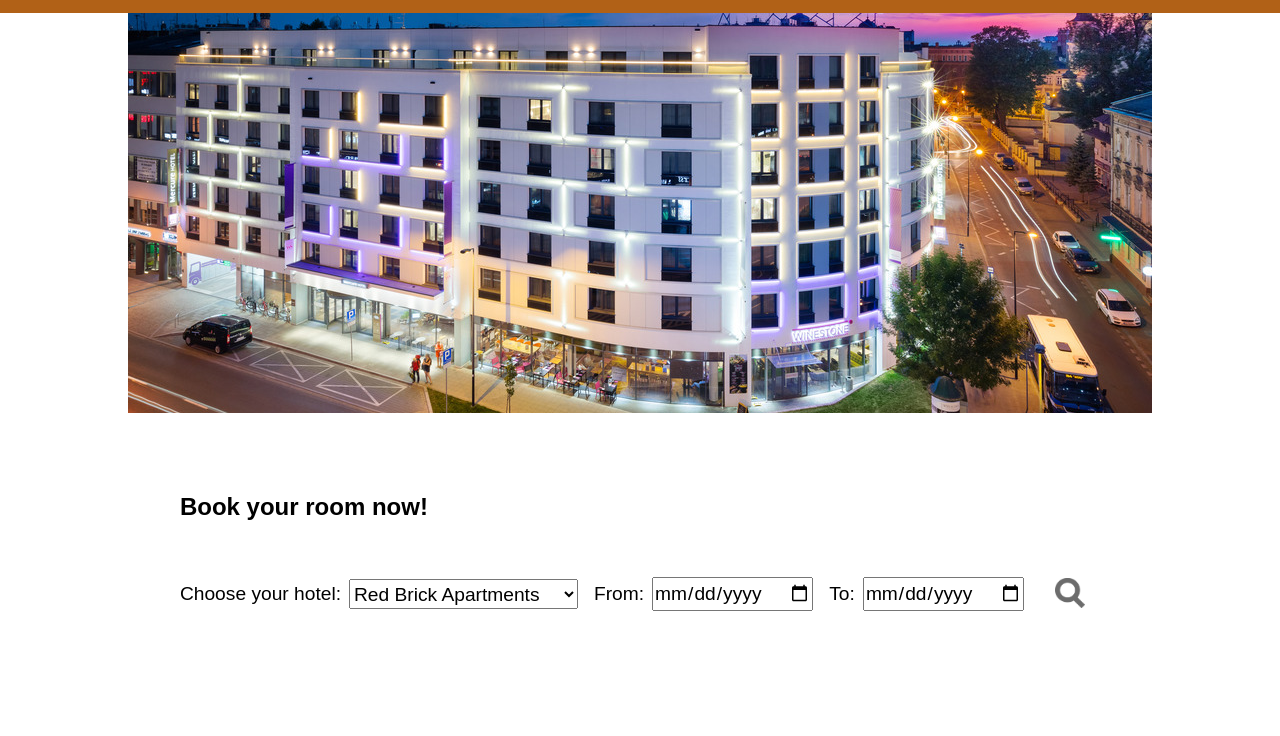
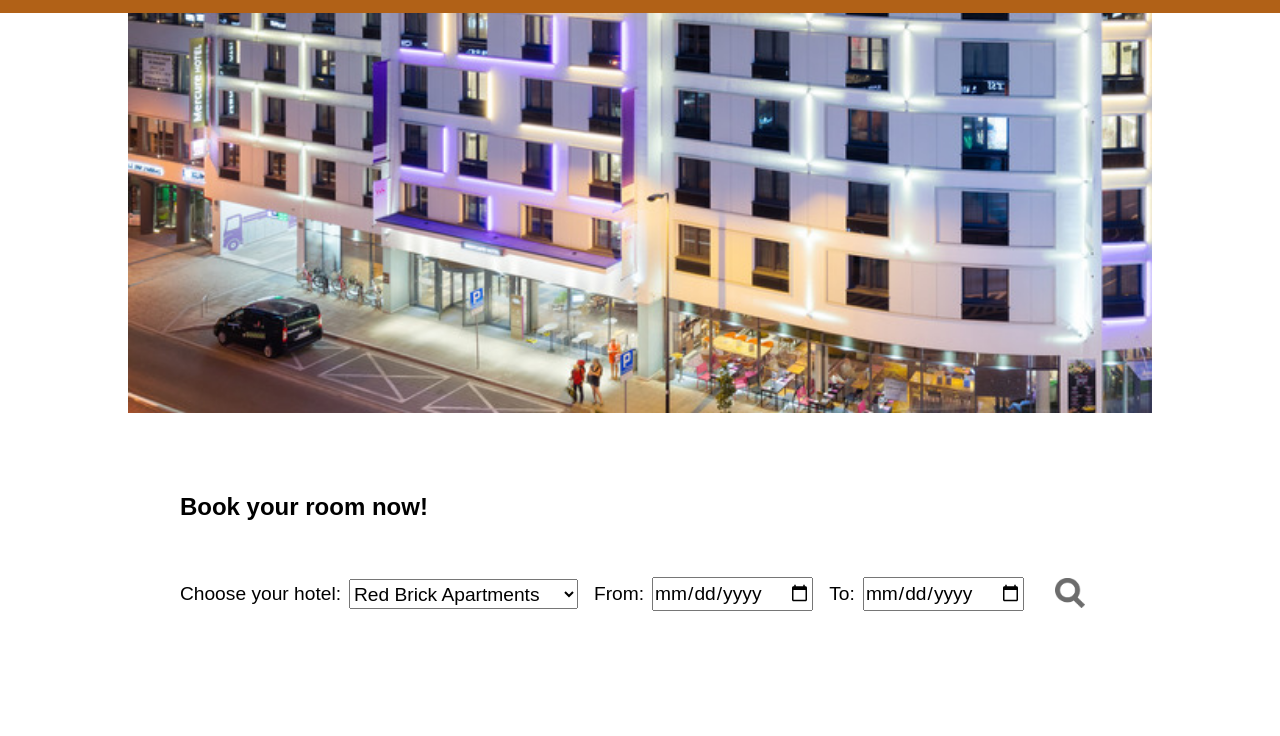
Before and after one commit to ItsMeCineQ/Hotel_web, a website: page index.html in a window 1280 px wide. Shown: the part 64-800 px from the top of the page. Drawn offline with Linux system fonts and the light colour scheme.

Commit message:
Improved slider img size

```diff
--- a/src/css/style.css
+++ b/src/css/style.css
@@ -51,7 +51,8 @@ header h1{
 
 .slider--container img{
     position: relative;
-    top: -200px;
+    top: -500px;
+    width: 1600px;
 }
 
 .main--container{
```
Also changed, not shown: 2 other files.
